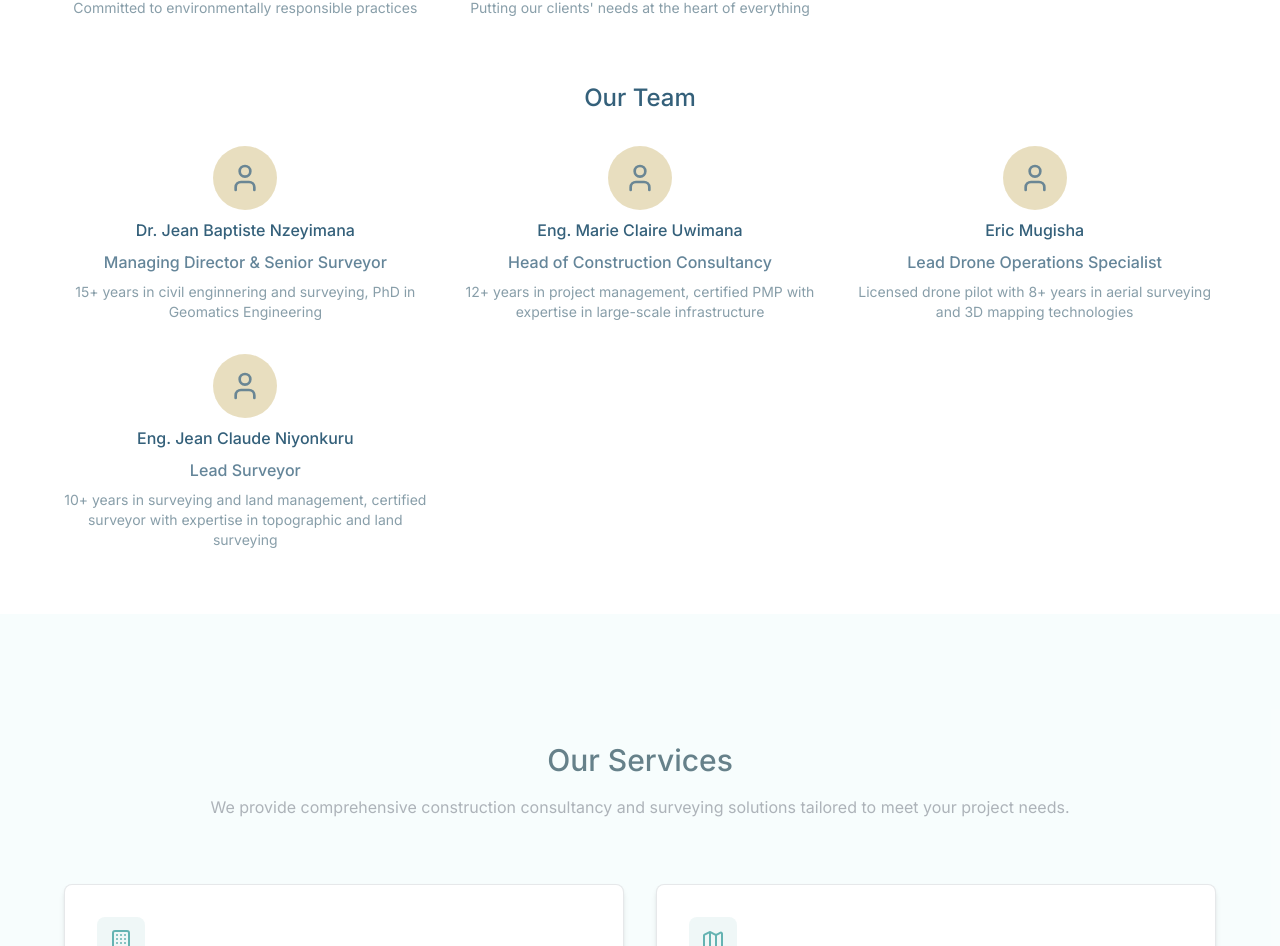
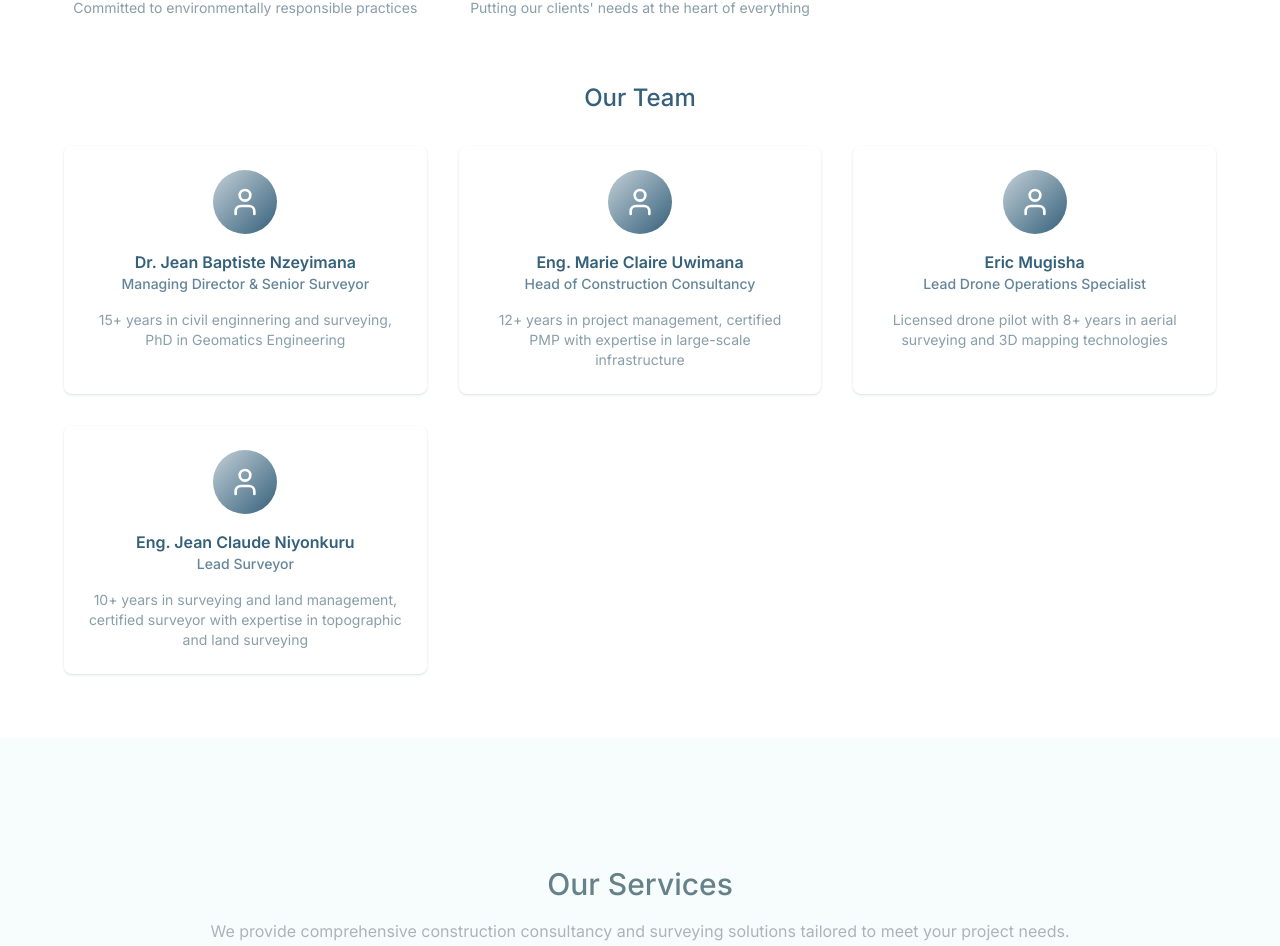
Before and after one commit to DavidMANZI-093/apex, a Next.js app: page / in a window 1280 px wide. Shown: the part 1832-2778 px from the top of the page. Built offline with nearby package versions, Linux system fonts and the light colour scheme.

Commit message:
Auto-commit at 02/07/2025, 20:45:35 for inactivity period...

```diff
--- a/src/components/about.tsx
+++ b/src/components/about.tsx
@@ -137,16 +137,18 @@ const about = () => {
           </h3>
           <div className="grid sm:grid-cols-2 lg:grid-cols-3 gap-8">
             {team.map((value, index) => (
-              <div key={index} className="flex flex-col text-center gap-2 items-center group">
-                <div className="w-16 h-16 bg-dutch-white/75 group-hover:bg-indigo-dye/85 transition-colors duration-200 rounded-full flex items-center justify-center mx-auto">
-                  <User className="w-8 h-8 text-slate-gray group-hover:text-white transition-colors duration-200" />
+              <div key={index} className="flex flex-col text-center gap-4 !p-6 rounded-lg shadow shadow-slate-gray/20 items-center hover:shadow-lg hover:scale-101 transition-all duration-200">
+                <div className="w-16 h-16 bg-gradient-to-br from-indigo-dye/25 to-indigo-dye/85 rounded-full flex items-center justify-center mx-auto">
+                  <User className="w-8 h-8 text-white" />
                 </div>
-                <h4 className="!font-medium !text-indigo-dye/85">
-                  {value.name}
-                </h4>
-                <h5 className="!font-medium !text-indigo-dye/65">
-                  {value.position}
-                </h5>
+                <span className="flex flex-col">
+                  <h4 className="!font-semibold !text-indigo-dye/85">
+                    {value.name}
+                  </h4>
+                  <h5 className="!text-sm !font-medium !text-indigo-dye/65">
+                    {value.position}
+                  </h5>
+                </span>
                 <p className="text-sm text-slate-gray/80">{value.bio}</p>
               </div>
             ))}
```
